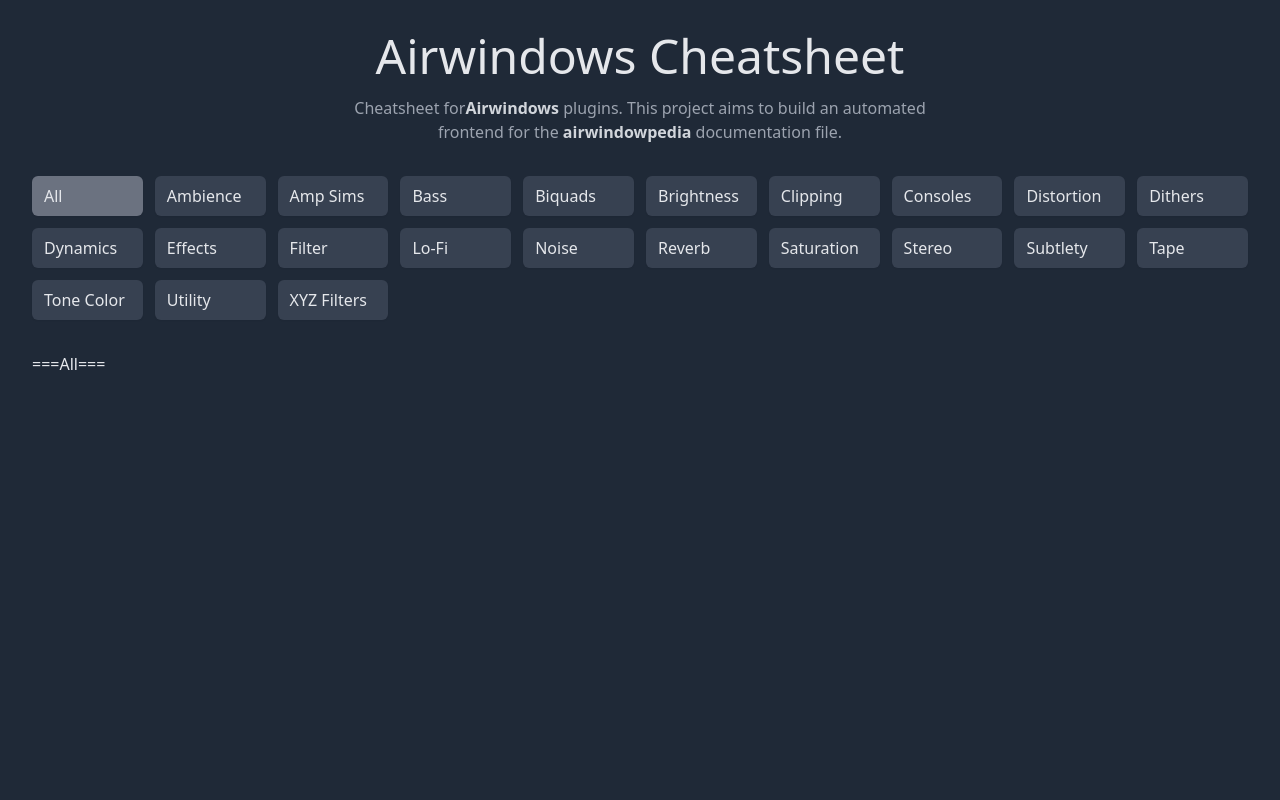
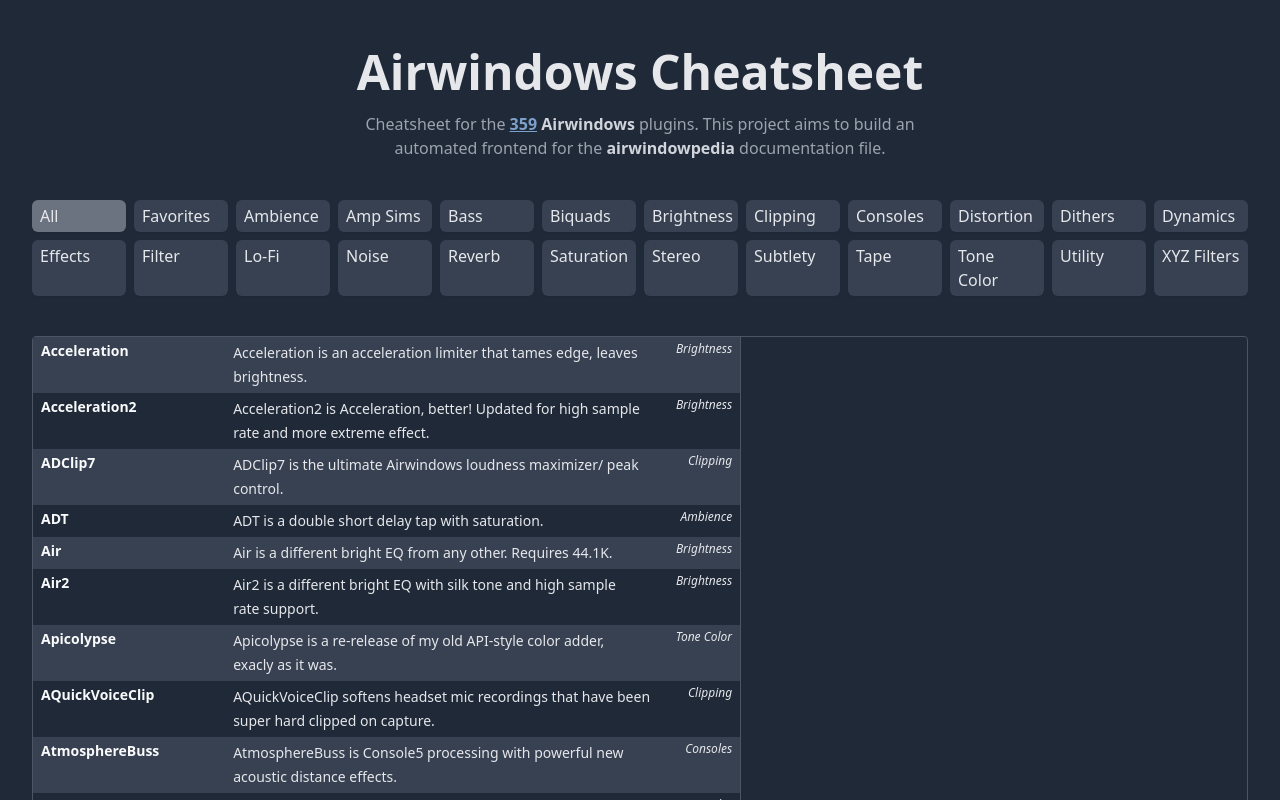
Before and after one commit to ajboni/airwindows-cheatsheet, a React (Vite) app: page / in a window 1280 px wide. Built offline with nearby package versions, Linux system fonts and the light colour scheme.

Commit message:
Favorites

```diff
--- a/src/components/filter.jsx
+++ b/src/components/filter.jsx
@@ -3,17 +3,18 @@
 
 export const Filter = ({ db, filter, setFilter }) => {
   const categories = Object.keys(db.categories);
+  categories.unshift("Favorites");
   categories.unshift("All");
   return (
     <>
-      <ul role="list" className={`hidden sm:grid grid-cols-2 gap-3 sm:grid-cols-5 lg:grid-cols-8 xl:grid-cols-10`}>
+      <ul role="list" className={`hidden md:grid grid-cols-2 gap-2  md:grid-cols-6 lg:grid-cols-9 xl:grid-cols-12`}>
         {categories.map((category) => {
           return (
             <li
               key={category}
               className={`${
                 category === filter ? "bg-gray-500" : "bg-gray-700"
-              } col-span-1 flex rounded-md shadow-sm  px-3 py-2 cursor-pointer hover:bg-gray-600`}
+              } col-span-1 flex rounded-md shadow-sm  px-2 py-1 cursor-pointer hover:bg-gray-600`}
               onClick={() => setFilter(category)}
             >
               <div>{category}</div>
@@ -22,9 +23,9 @@
         })}
       </ul>
 
-      <div className="sm:hidden">
+      <div className="md:hidden">
         <Listbox value={filter} onChange={setFilter}>
-          <Listbox.Button className="relative w-full cursor-default rounded-md bg-gray-700 py-1.5 pl-3 pr-10 text-left text-gray-200 shadow-sm ring-1 ring-inset ring-gray-300 sm:text-sm sm:leading-6">
+          <Listbox.Button className="relative w-full cursor-default rounded-md bg-gray-700 py-1.5 pl-3 pr-10 text-left text-gray-200 shadow-sm ring-1 ring-inset ring-gray-300 md:text-sm md:leading-6">
             <span className="block truncate">{filter}</span>
             <span className="pointer-events-none absolute inset-y-0 right-0 flex items-center pr-2">
               <ChevronUpDownIcon className="h-5 w-5 text-gray-400" aria-hidden="true" />
--- a/src/components/pluginList.jsx
+++ b/src/components/pluginList.jsx
@@ -1,10 +1,111 @@
-import React from "react";
+import { ArrowUturnLeftIcon } from "@heroicons/react/20/solid";
+import { ArrowLongLeftIcon, StarIcon as StarOutline } from "@heroicons/react/24/outline";
+import { StarIcon as StarSolid } from "@heroicons/react/24/solid";
+import plugin from "@tailwindcss/typography";
+
+import React, { useEffect, useState } from "react";
 
 function PluginList({ db, filter }) {
-  const filteredPlugins = filter === "All" ? db.plugins : db.plugins.filter((x) => x.category === filter);
-  console.log(db);
-  console.log(filteredPlugins);
-  return <div>==={filter}===</div>;
+  const [selectedPlugin, setSelectedPlugin] = useState(null);
+  const [isFavorite, setIsFavorite] = useState(false);
+
+  useEffect(() => {
+    if (selectedPlugin && localStorage.getItem(selectedPlugin.name)) {
+      setIsFavorite(true);
+      return;
+    }
+
+    setIsFavorite(false);
+  }, [selectedPlugin]);
+
+  let filteredPlugins = db.plugins.filter((x) => x.category === filter);
+
+  if (filter === "All") filteredPlugins = db.plugins;
+  if (filter === "Favorites") filteredPlugins = db.plugins.filter((x) => localStorage.getItem(x.name) !== null);
+
+  const toggleFavorite = (plugin) => {
+    if (localStorage.getItem(plugin.name)) {
+      localStorage.removeItem(plugin.name);
+      setIsFavorite(false);
+    } else {
+      localStorage.setItem(plugin.name, "true");
+      setIsFavorite(true);
+    }
+  };
+
+  let mobileDescriptionClass = selectedPlugin
+    ? "w-screen h-screen md:h-full absolute top-0 bottom-0 left-0 right-0  z-40 overflow-auto"
+    : "hidden";
+  return (
+    <div className="flex border rounded border-gray-600 divide-">
+      <div className="flex w-full md:w-7/12 border-r border-gray-600 flex-shrink-0">
+        <div className="flex flex-col w-full">
+          {filteredPlugins.map((plugin, index) => {
+            const selectedBg = selectedPlugin?.name === plugin.name ? "bg-blue-800 saturate-50" : "";
+            const zebraBg = index % 2 === 0 ? "bg-gray-700" : "";
+            return (
+              <div
+                key={index}
+                className={`px-4 md:px-2 py-4 md:py-1 flex-col flex md:flex-row gap-2 md:gap-8 ${selectedBg} ${zebraBg} cursor-pointer hover:opacity-90`}
+                onClick={() => setSelectedPlugin(plugin)}
+              >
+                <div className={`min-w-[20ch] font-bold text-gray-50  text-sm`}>{plugin.name}</div>
+                <div className="text-sm flex-grow leading-6">{plugin.shortDescription}</div>
+                {filter === "All" && <div className="text-xs flex-shrink-0 text-right italic">{plugin.category}</div>}
+              </div>
+            );
+          })}
+        </div>
+      </div>
+      {/* Description Area */}
+      <div
+        className={`${mobileDescriptionClass} pt-12 pb-24 md:pb-8 md:w-6/12 md:relative  bg-gray-800 flex text-gray-200 p-8 whitespace-pre-wrap flex-col gap-6`}
+      >
+        {selectedPlugin && (
+          <>
+            <div className="prose mx-auto text-gray-100 font-bold text-3xl underline underline-offset-4 break-words ">
+              {selectedPlugin?.name}
+            </div>
+            <div className="leading-7 prose text-gray-100 mx-auto">{selectedPlugin?.description}</div>
+
+            {/* Desktop Favorite */}
+            <div
+              className="absolute left-4 top-4 cursor-pointer hover:opacity-90"
+              title="Add/Remove from/to favorites"
+              onClick={() => toggleFavorite(selectedPlugin)}
+            >
+              {isFavorite ? <StarSolid className="h-6 w-6"></StarSolid> : <StarOutline className="h-6 w-6"></StarOutline>}
+            </div>
+
+            {/* Mobile Action Bar */}
+            <div className="fixed md:hidden right-0 left-0 bottom-0  bg-gray-900 saturate-50   cursor-pointer flex divide-x divide-gray-600 w-full">
+              <div
+                className="flex items-center gap-2 border-r border-gray-600 w-1/2 hover:bg-gray-800 px-3 py-2"
+                onClick={() => toggleFavorite(selectedPlugin)}
+              >
+                {isFavorite ? (
+                  <>
+                    <StarSolid className="h-4 w-4"></StarSolid> <span>Remove from favorites</span>
+                  </>
+                ) : (
+                  <>
+                    <StarOutline className="h-4 w-4"></StarOutline> <span>Add to favorites</span>
+                  </>
+                )}
+              </div>
+              <div
+                className="flex gap-2 justify-end items-center w-1/2 text-right hover:bg-gray-800 px-3 py-2"
+                onClick={() => setSelectedPlugin(null)}
+              >
+                <ArrowUturnLeftIcon className="h-4 w-4" />
+                Close
+              </div>
+            </div>
+          </>
+        )}
+      </div>
+    </div>
+  );
 }
 
 export default PluginList;
--- a/src/index.jsx
+++ b/src/index.jsx
@@ -12,11 +12,11 @@
   const [filter, setFilter] = useState("All");
   return (
     <main className="bg-gray-800 w-screen h-screen text-gray-200 overflow-auto">
-      <div className="p-8 flex flex-col gap-8">
-        <div className="text-center flex flex-col gap-4 items-center justify-center">
-          <h1 className="text-3xl md:text-5xl max-w-xl">Airwindows Cheatsheet</h1>
+      <div className="p-8 flex flex-col gap-10">
+        <div className="text-center flex flex-col gap-4 items-center justify-center mt-4">
+          <h1 className="text-3xl font-bold md:text-5xl max-w-xl">Airwindows Cheatsheet</h1>
           <p className="text-gray-400 max-w-xl">
-            Cheatsheet for
+            Cheatsheet for the <strong className="text-blue-400 saturate-50 underline">{db.plugins.length}</strong>{" "}
             <a className="text-gray-300 font-bold hover:text-white" href="https://www.airwindows.com">
               Airwindows
             </a>{" "}
```
